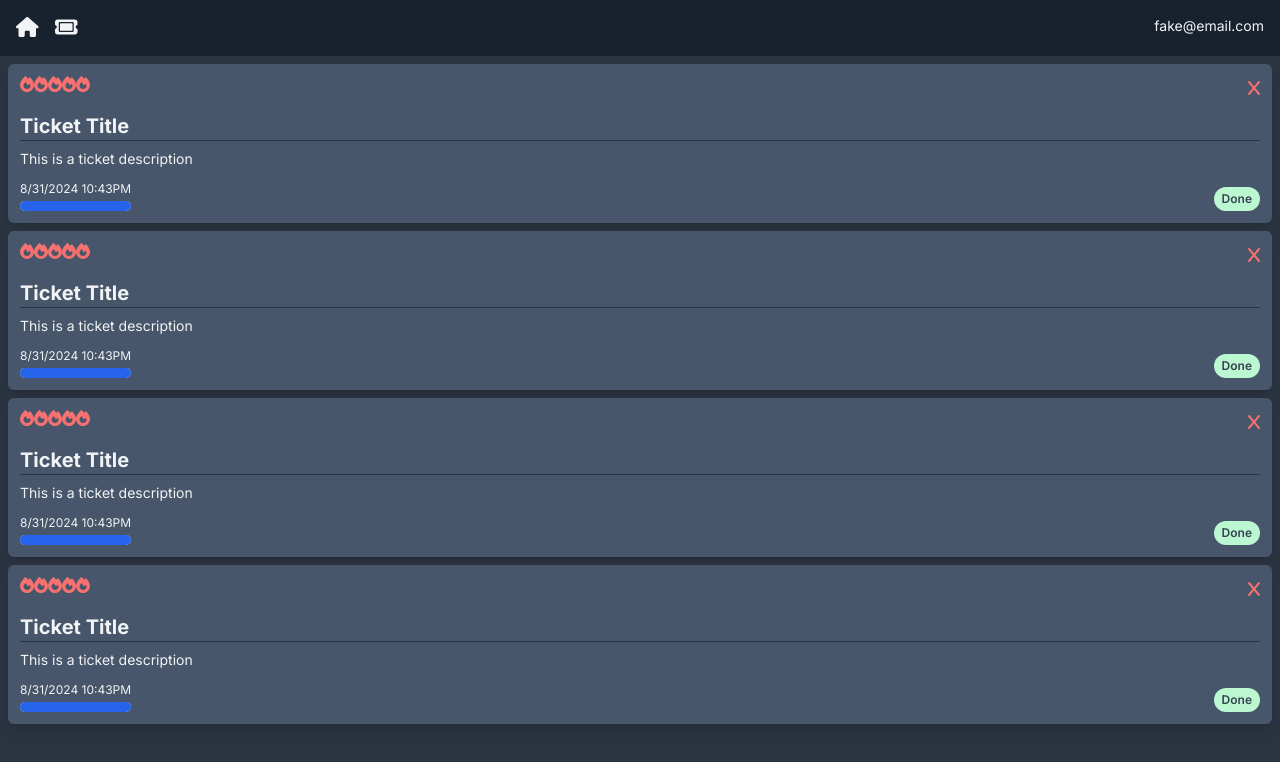
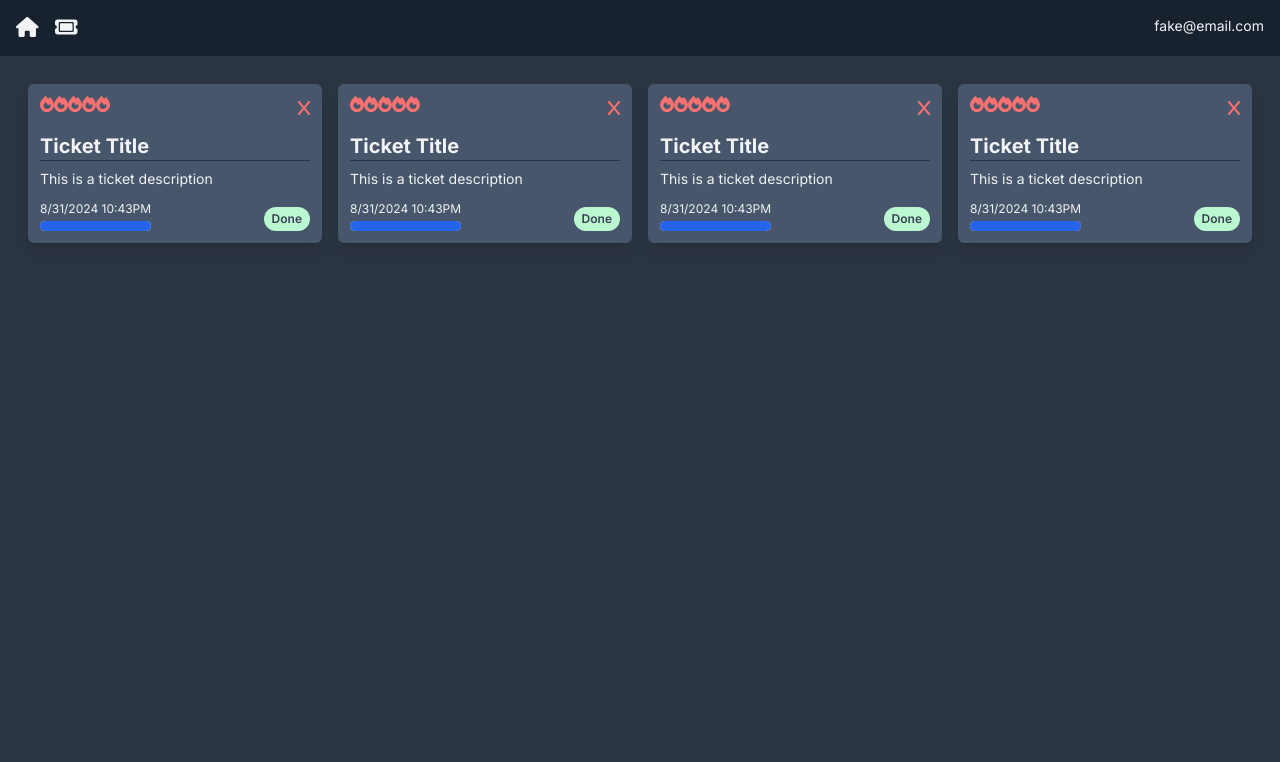
Before and after one commit to senhorgomes/next-mongodb, a Next.js app: page / in a window 1280 px wide. Shown: the top 762 px of the page. Built offline with nearby package versions, Linux system fonts and the light colour scheme.

Commit message:
Modify pages

```diff
--- a/app/(components)/TicketCard.jsx
+++ b/app/(components)/TicketCard.jsx
@@ -4,7 +4,7 @@ import ProgressDisplay from "./ProgressDisplay"
 import StatusDisplay from "./StatusDisplay"
 const TicketCard = () => {
   return (
-    <section className="flex flex-col bg-card hover:bg-card-hover rounded-md shadow-lg p-3 m-2">
+    <article className="flex flex-col bg-card hover:bg-card-hover rounded-md shadow-lg p-3 m-2">
       <header class="flex mb-3">
         <PriorityDisplay/>
         <div className="ml-auto">
@@ -26,7 +26,7 @@ const TicketCard = () => {
             <StatusDisplay/>
         </div>
       </div>
-    </section>
+    </article>
   )
 }
 
--- a/app/page.js
+++ b/app/page.js
@@ -2,11 +2,13 @@ import TicketCard from "./(components)/TicketCard";
 
 export default function Dashboard() {
   return (
-    <div>
-      <TicketCard/>
-      <TicketCard/>
-      <TicketCard/>
-      <TicketCard/>
-    </div>
+    <main className="p-5">
+      <section className="lg:grid grid-cols-2 xl:grid-cols-4">
+        <TicketCard/>
+        <TicketCard/>
+        <TicketCard/>
+        <TicketCard/>
+      </section>
+    </main>
   );
 }
```
